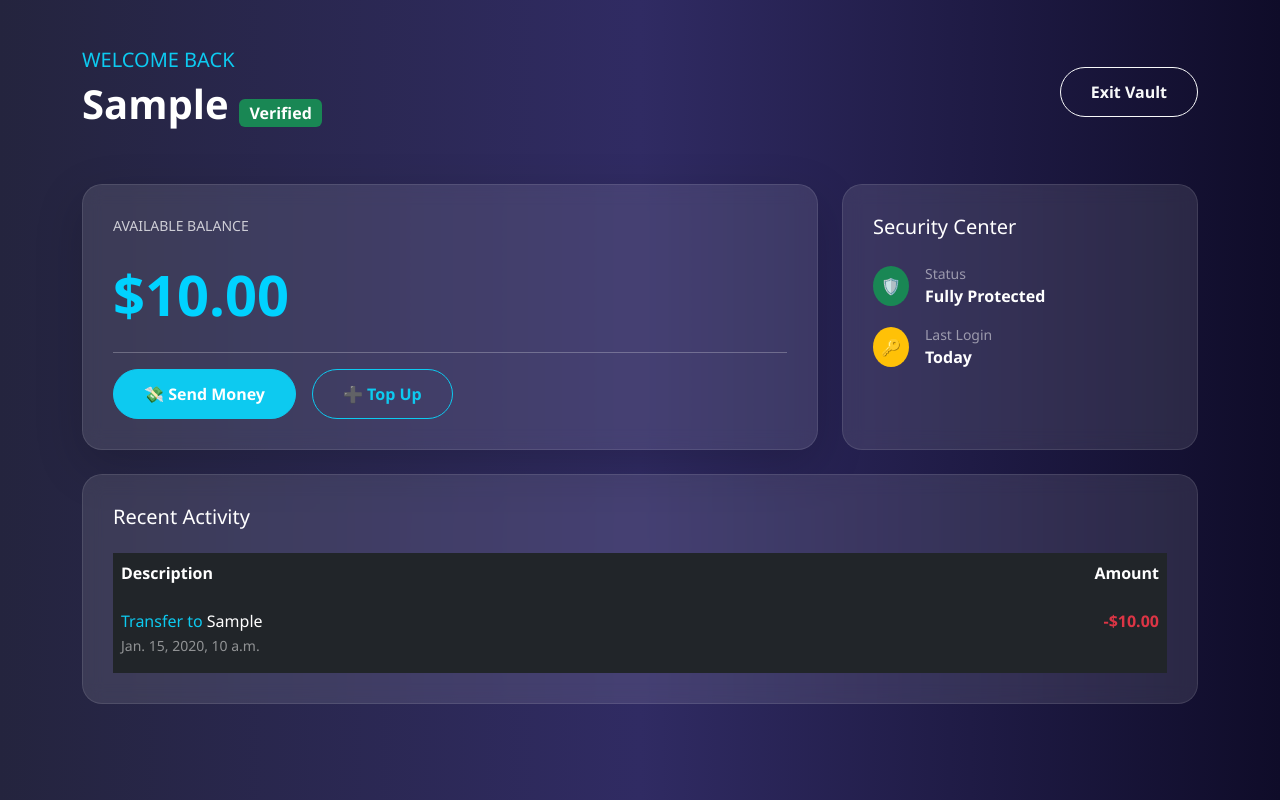
After one commit to Yohannes-Garomsa/Banking-_System-_by-_python, a Django app: page /dashboard/ in a window 1280 px wide. The commit adds this page. Run offline with Django 5.2, Linux system fonts and the light colour scheme; a user stored in the database is signed in; tables that the repository leaves empty hold one stand-in row (values such as "Sample post").

Commit message:
feat: complete public & private portal with RBAC and modern UI
Built secure login/signup flow, glassmorphic customer dashboard, and staff-only boss portal.

```diff
--- a/accounts/models.py
+++ b/accounts/models.py
@@ -1,12 +1,16 @@
 from django.db import models
+from django.contrib.auth.models import User # Built-in User system
 
 # Create your models here.
 class Account(models.Model):
-    owner=models.CharField(max_length=100)
-    balance=models.DecimalField(max_digits=15,decimal_places=2, default=0.00)
+    # Link to a real User login
+    user = models.OneToOneField(User, on_delete=models.CASCADE, null=True, blank=True)
+    owner = models.CharField(max_length=100)
+    balance = models.DecimalField(max_digits=10, decimal_places=2, default=0.00)
 
     def __str__(self):
-        return f"{self.owner}-${self.balance}"
+        return f"{self.owner}'s Account"
+
 class Transaction(models.Model):
     sender=models.CharField(max_length=100)
     receiver=models.CharField(max_length=100)
--- /dev/null
+++ b/accounts/templates/customer_dashboard.html
@@ -0,0 +1,101 @@
+<!DOCTYPE html>
+<html lang="en">
+<head>
+    <meta charset="UTF-8">
+    <title>Geda Bank | My Vault</title>
+    <link href="https://cdn.jsdelivr.net/npm/bootstrap@5.3.0/dist/css/bootstrap.min.css" rel="stylesheet">
+    <style>
+        body {
+            background: #0f0c29;
+            background: linear-gradient(to right, #24243e, #302b63, #0f0c29);
+            color: white;
+            font-family: 'Segoe UI', sans-serif;
+        }
+        /* Glassmorphism Effect */
+        .glass-card {
+            background: rgba(255, 255, 255, 0.1);
+            backdrop-filter: blur(10px);
+            border: 1px solid rgba(255, 255, 255, 0.1);
+            border-radius: 20px;
+            padding: 30px;
+            transition: transform 0.3s ease;
+        }
+        .glass-card:hover { transform: translateY(-5px); }
+        .balance-amount { font-size: 3.5rem; font-weight: 800; color: #00d2ff; }
+        .btn-action { border-radius: 50px; padding: 12px 30px; font-weight: bold; }
+    </style>
+</head>
+<body>
+
+<div class="container py-5">
+    <div class="d-flex justify-content-between align-items-center mb-5">
+        <div>
+            <h5 class="text-uppercase text-info tracking-widest">Welcome Back</h5>
+            <h1 class="fw-bold">{{ account.owner }} <span class="badge bg-success fs-6">Verified</span></h1>
+        </div>
+        <form action="{% url 'logout' %}" method="post">
+            {% csrf_token %}
+            <button class="btn btn-outline-light btn-action">Exit Vault</button>
+        </form>
+    </div>
+
+    <div class="row g-4">
+        <div class="col-lg-8">
+            <div class="glass-card shadow-lg">
+                <p class="text-uppercase small opacity-75">Available Balance</p>
+                <div class="balance-amount">${{ account.balance }}</div>
+                <hr class="opacity-25">
+                <div class="d-flex gap-3">
+                    <button class="btn btn-info text-white btn-action">💸 Send Money</button>
+                    <button class="btn btn-outline-info btn-action">➕ Top Up</button>
+                </div>
+            </div>
+        </div>
+
+        <div class="col-lg-4">
+            <div class="glass-card h-100">
+                <h5 class="mb-4">Security Center</h5>
+                <div class="d-flex align-items-center mb-3">
+                    <div class="bg-success rounded-circle p-2 me-3">🛡️</div>
+                    <div><small class="d-block opacity-50">Status</small><strong>Fully Protected</strong></div>
+                </div>
+                <div class="d-flex align-items-center">
+                    <div class="bg-warning rounded-circle p-2 me-3">🔑</div>
+                    <div><small class="d-block opacity-50">Last Login</small><strong>Today</strong></div>
+                </div>
+            </div>
+        </div>
+
+        <div class="col-12 mt-4">
+            <div class="glass-card">
+                <h5 class="mb-4">Recent Activity</h5>
+                <div class="table-responsive">
+                    <table class="table table-dark table-hover mb-0">
+                        <thead>
+                            <tr>
+                                <th class="border-0">Description</th>
+                                <th class="border-0 text-end">Amount</th>
+                            </tr>
+                        </thead>
+                        <tbody>
+                            {% for tx in my_history %}
+                            <tr>
+                                <td class="py-3 border-0">
+                                    <span class="text-info">Transfer to</span> {{ tx.receiver }}
+                                    <br><small class="opacity-50">{{ tx.timestamp }}</small>
+                                </td>
+                                <td class="text-end py-3 border-0 fw-bold text-danger">-${{ tx.amount }}</td>
+                            </tr>
+                            {% empty %}
+                            <tr><td colspan="2" class="text-center opacity-50">No activity yet.</td></tr>
+                            {% endfor %}
+                        </tbody>
+                    </table>
+                </div>
+            </div>
+        </div>
+    </div>
+</div>
+
+</body>
+</html>
--- a/accounts/views.py
+++ b/accounts/views.py
@@ -1,11 +1,17 @@
 from django.shortcuts import render, redirect, get_object_or_404
-from django.db.models import Sum
-from django.db import transaction  # Crucial for professional banking
+from django.contrib.auth.decorators import login_required
+from django.db.models import Sum, Q  # 'Q' is imported here
+from django.db import transaction
+from django.views.decorators.cache import never_cache
 from .models import Account, Transaction
 from .forms import AccountForm, TransferForm
 
+@login_required
+@never_cache
 def account_list(request):
-    # 1. Handle "Add New Account"
+    if not request.user.is_staff:
+        return redirect('customer_dashboard')
+   # 1. Handle "Add New Account"
     form = AccountForm()
     if request.method == 'POST' and 'add_account' in request.POST:
         form = AccountForm(request.POST)
@@ -26,13 +32,11 @@ def account_list(request):
                 transfer_form.add_error('receiver', "Cannot transfer to the same account!")
             elif sender.balance >= amount:
                 with transaction.atomic():
-                    # Perform the math
                     sender.balance -= amount
                     receiver.balance += amount
                     sender.save()
                     receiver.save()
 
-                    # Record this in the Transaction History table
                     Transaction.objects.create(
                         sender=sender.owner,
                         receiver=receiver.owner,
@@ -47,7 +51,6 @@ def account_list(request):
     all_accounts = Account.objects.filter(owner__icontains=query) if query else Account.objects.all()
     total = all_accounts.aggregate(Sum('balance'))['balance__sum'] or 0
 
-    # Get transaction history
     history = Transaction.objects.all().order_by('-timestamp')
 
     return render(request, 'index.html', {
@@ -59,6 +62,25 @@ def account_list(request):
         'history': history,
     })
 
+@login_required
+def customer_dashboard(request):
+    try:
+        # Get account linked to logged-in user
+        account = Account.objects.get(user=request.user)
+
+        # We use Q directly here since it was imported from django.db.models
+        my_history = Transaction.objects.filter(
+            Q(sender=account.owner) | Q(receiver=account.owner)
+        ).order_by('-timestamp')
+
+    except Account.DoesNotExist:
+        return redirect('account_list')
+
+    return render(request, 'customer_dashboard.html', {
+        'account': account,
+        'my_history': my_history
+    })
+
 def delete_account(request, pk):
     account = get_object_or_404(Account, pk=pk)
     account.delete()
--- a/bank_website/settings.py
+++ b/bank_website/settings.py
@@ -122,3 +122,7 @@ USE_TZ = True
 # https://docs.djangoproject.com/en/6.0/howto/static-files/
 
 STATIC_URL = 'static/'
+
+LOGIN_URL='login'
+LOGIN_REDIRECT_URL = 'account_list'
+LOGOUT_REDIRECT_URL = 'login'
--- a/bank_website/urls.py
+++ b/bank_website/urls.py
@@ -15,11 +15,12 @@ Including another URLconf
     2. Add a URL to urlpatterns:  path('blog/', include('blog.urls'))
 """
 from django.contrib import admin
-from django.urls import path
-from accounts.views import account_list, delete_account  # Import delete_account
-
+from django.urls import path, include
+from accounts.views import account_list, delete_account ,customer_dashboard
 urlpatterns = [
     path('admin/', admin.site.urls),
+    path('accounts/', include('django.contrib.auth.urls')),# NEW: Built-in login/logout
     path('', account_list, name='account_list'),  # Home page showing account list
+    path('dashboard/', customer_dashboard, name='customer_dashboard'),  # Customer dashboard
     path('delete_account/<int:pk>/', delete_account, name='delete_account'),
 ]
```
Also changed, not shown: accounts/templates/index.html (+62 -28 lines), accounts/templates/registration/login.html (added, +96 -0 lines), accounts/migrations/0003_account_user_alter_account_balance.py (added).
